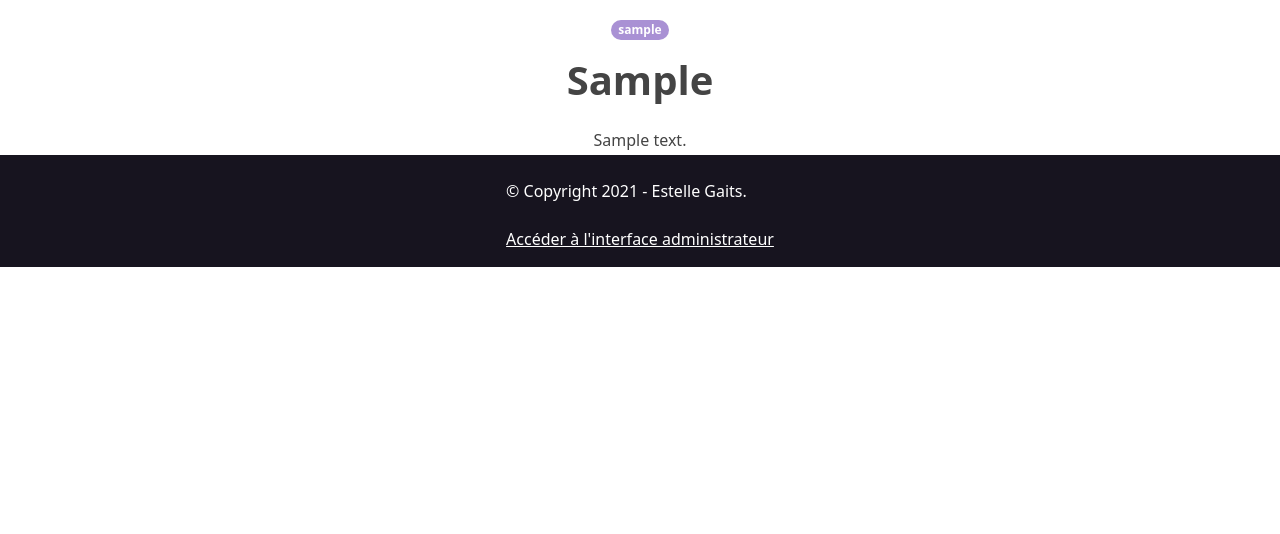
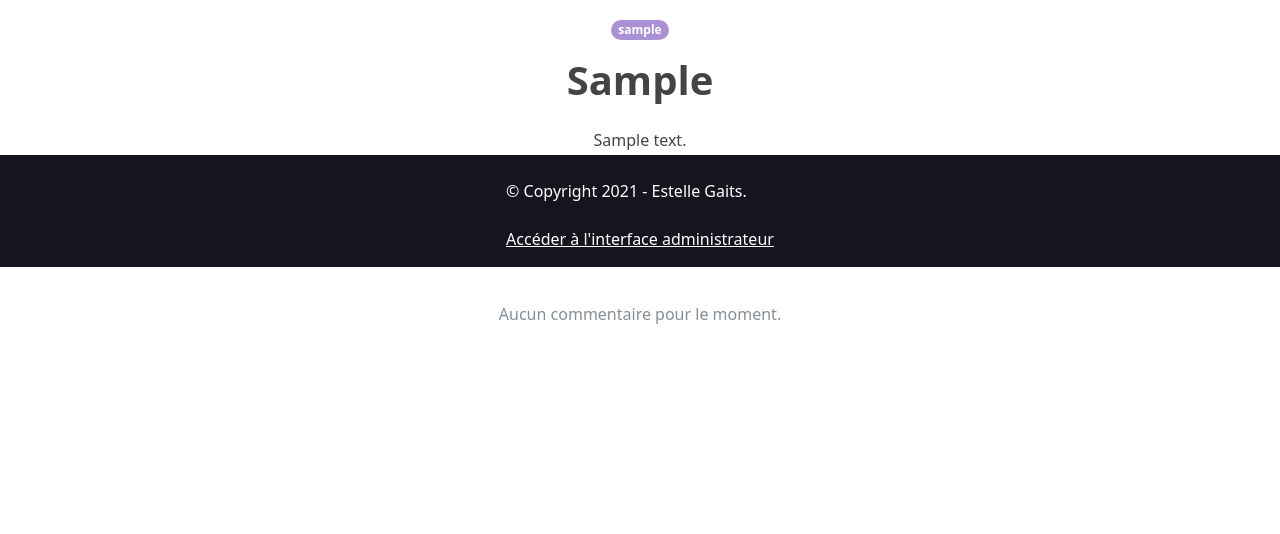
Before and after one commit to stlgaits/p5-blog-php, a PHP site: template public_html/templates/post.html.twig in a window 1280 px wide. Shown: the part 533-1067 px from the top of the page. Before the commit the page ends 800 px from the top, so only its background shows below. Run offline with PHP 8.4, Linux system fonts and the light colour scheme; the template is opened without the code that fills it: most values are stand-ins (such as "Sample title", 1, 10 or a date in 2020); some libraries are stand-ins or nearby versions.

Commit message:
comments section added underneath each blogpost + date format https://github.com/EstelleMyddleware/p5-blog-php/issues/22 https://github.com/EstelleMyddleware/p5-blog-php/issues/21

```diff
--- a/public_html/templates/blog.html.twig
+++ b/public_html/templates/blog.html.twig
@@ -18,9 +18,9 @@
                             <p class="badge rounded-pill bg-secondary">{{ post.slug }}</p>
                             <p class="card-subtitle text-muted">
                                 {% if post.updated_at is not null %}
-                                    Modifié le {{ post.updated_at }} -
+                                    Modifié le {{ post.updated_at|date("d/m/Y à H:i:s") }} -
                                 {% else %}
-                                    Ecrit le {{ post.created_at }} -
+                                    Ecrit le {{ post.created_at|date("d/m/Y à H:i:s") }} -
                                 {% endif %}
                                 {% for author in authors %}
                                     {% if post.created_by == author.id %}
--- /dev/null
+++ b/public_html/templates/comments.html.twig
@@ -0,0 +1,34 @@
+<section class="mb-5 pb-5">
+    <div class="row">
+        <div class="col">
+            <h2 class="fw-bold pb-2">Commentaires</h2>
+            {% if comments %}
+                {% for comment in comments %}
+                    <div class="card shadow mb-4">
+                        <div class="row g-0">
+                            <div class="col-md-2 text-center pt-3">
+                                <p class="fw-bold">
+                                    <i class="fas fa-user"></i>  {{comment.username}}
+                                </p>
+                            </div>
+                            <div class="col-md-10">
+                                <div class="card-body">
+                                    <h4 class="card-title">{{comment.title}}</h4>
+                                    <small class="text-muted">le {{comment.created_at|date("d/m/Y à H:i:s")}}</small>
+                                    <div class="card-text">{{comment.content}}</div>
+                                </div>
+                            </div>
+                        </div>
+                    </div>
+                {% endfor %}
+            {% else %}
+                <div class="row">
+                    <div class="col text-center my-5">
+                        <p class="text-muted">Aucun commentaire pour le moment.</p>
+                    </div>
+                </div>
+            {% endif %}
+        </div>
+    </div>
+
+</section>
--- a/public_html/templates/pending-comments.html.twig
+++ b/public_html/templates/pending-comments.html.twig
@@ -32,7 +32,7 @@
                         <th scope="row">{{ comment.id }}</th>
                         <td>{{ comment.title }}</td>
                         <td>{{ comment.content }}</td>
-                        <td>{{ comment.created_at }}</td>
+                        <td>{{ comment.created_at|date("d/m/Y H:i:s") }}</td>
                         <td>{{ comment.username }}</td>
                         <td><a href="./../post/{{ comment.post_id }}">{{ comment.post_title }}</a></td>
                         <td>
@@ -83,7 +83,7 @@
                         <th scope="row">{{ comment.id }}</th>
                         <td>{{ comment.title }}</td>
                         <td>{{ comment.content }}</td>
-                        <td>{{ comment.created_at }}</td>
+                        <td>{{ comment.created_at|date("d/m/Y H:i:s") }}</td>
                         <td>{{ comment.username }}</td>
                         <td><a href="./../post/{{ comment.post_id }}">{{ comment.post_title }}</a></td>
                         <td class="text-danger fw-bold">
@@ -124,7 +124,7 @@
                         <th scope="row">{{ comment.id }}</th>
                         <td>{{ comment.title }}</td>
                         <td>{{ comment.content }}</td>
-                        <td>{{ comment.created_at }}</td>
+                        <td>{{ comment.created_at|date("d/m/Y H:i:s") }}</td>
                         <td>{{ comment.username }}</td>
                         <td><a href="./../post/{{ comment.post_id }}">{{ comment.post_title }}</a></td>
                         <td class="text-success fw-bold">
--- a/public_html/templates/post.html.twig
+++ b/public_html/templates/post.html.twig
@@ -7,9 +7,9 @@
 {% block content %}
     <div id="content" class="container">
         <main class="pb-5">
-            <article class="my-5  text-center">
+            <article class="my-5 text-center">
                 <h1 class="display-2">{{ post.title }}</h1>
-                <p class="text-muted">Publié le {{ post.created_at }} - auteur : {{author.username}}</p>
+                <p class="text-muted">Publié le {{ post.created_at|date("d/m/Y à H:i:s") }} - auteur : {{author.username}}</p>
                 <img class="card-img-top mb-5" src="https://picsum.photos/900/400">
                 <p class="badge rounded-pill bg-secondary">{{ post.slug }}</p>
                 <div class="fw-bold display-6 mb-4">
@@ -19,6 +19,7 @@
                     {{ post.content }}
                 </div>
             </article>
+            {{ include('comments.html.twig') }}
         </main>
     </div>
 {% endblock %}
```
Also changed, not shown: public_html/src/Controller/BlogController.php (+13 -2 lines), public_html/src/Model/CommentManager.php (+24 -1 lines), public_html/templates/admin-posts.html.twig (+4 -4 lines), public_html/templates/home.html.twig (+10 -2 lines), public_html/public/assets/images/Bloc-marque-noir.png (added), 1 other file.
